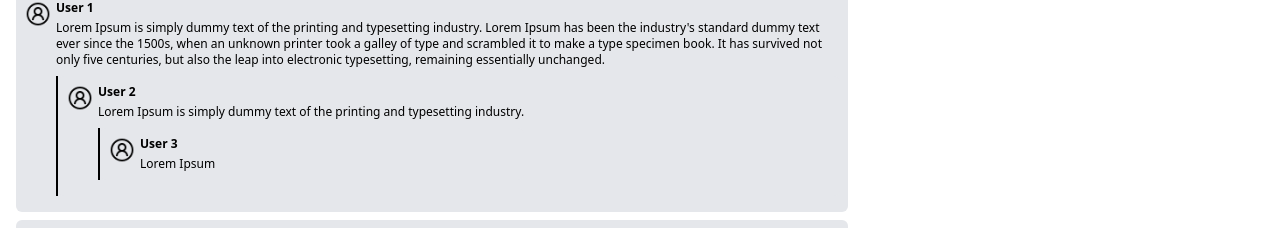
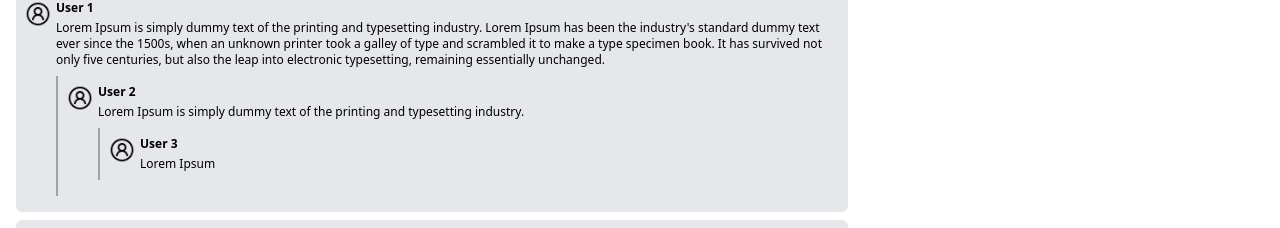
Before and after one commit to asjith/my-youtube, a React (Create React App) app: page /watch in a window 1280 px wide. Shown: the part 568-796 px from the top of the page. Built offline with nearby package versions, Linux system fonts and the light colour scheme; no server answers.

Commit message:
functioning search button

```diff
--- a/src/components/Comment.js
+++ b/src/components/Comment.js
@@ -7,7 +7,7 @@ const Comment = ({ info }) => {
       <div className="text-xs">
         <p className="font-bold mb-1">{info.name}</p>
         <p>{info.text}</p>
-        <div className="border-l-2 border-black">
+        <div className="border-l-2 border-gray-400">
           {info.replies?.length > 0 &&
             info.replies.map((replyComment) => <Comment info={replyComment} />)}
         </div>
--- a/src/components/Header.js
+++ b/src/components/Header.js
@@ -87,11 +87,17 @@ const Header = () => {
             </button>
           )}
           <button>
-            <img
-              className="w-9 px-2 py-1 border border-gray-400 bg-gray-200 rounded-r-full"
-              alt="search"
-              src={searchURL}
-            />
+            <Link to={"/results?search_query=" + suggestions}>
+              <img
+                className="w-9 px-2 py-1 border border-gray-400 bg-gray-200 rounded-r-full"
+                alt="search"
+                src={searchURL}
+                onClick={() => {
+                  setSearch("");
+                  setShowSuggestions(false);
+                }}
+              />
+            </Link>
           </button>
         </div>
         {showSuggestions && (
```
